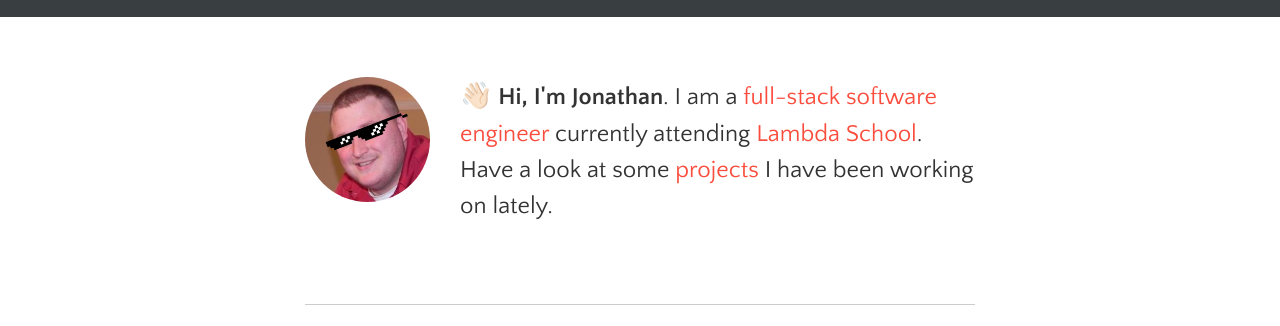
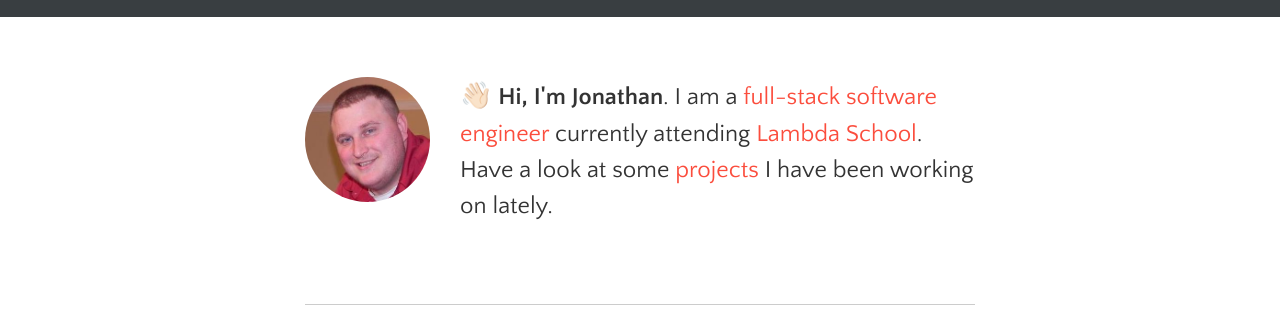
Before and after one commit to jonyonson/jonathantaylor.io, a Gatsby site: page / in a window 1280 px wide. Shown: the part 59-385 px from the top of the page. Built offline with nearby package versions, Linux system fonts and the light colour scheme; Gatsby itself is replaced by a stand-in of ours; some packages are replaced by stand-ins of ours.

Commit message:
update profile pic

```diff
--- a/src/components/bio/bio.js
+++ b/src/components/bio/bio.js
@@ -47,7 +47,7 @@ function Bio() {
 
 const bioQuery = graphql`
   query BioQuery {
-    avatar: file(absolutePath: { regex: "/profile-pic-glasses.png/" }) {
+    avatar: file(absolutePath: { regex: "/profile-pic.jpg/" }) {
       childImageSharp {
         fixed(width: 125, height: 125) {
           ...GatsbyImageSharpFixed
```
